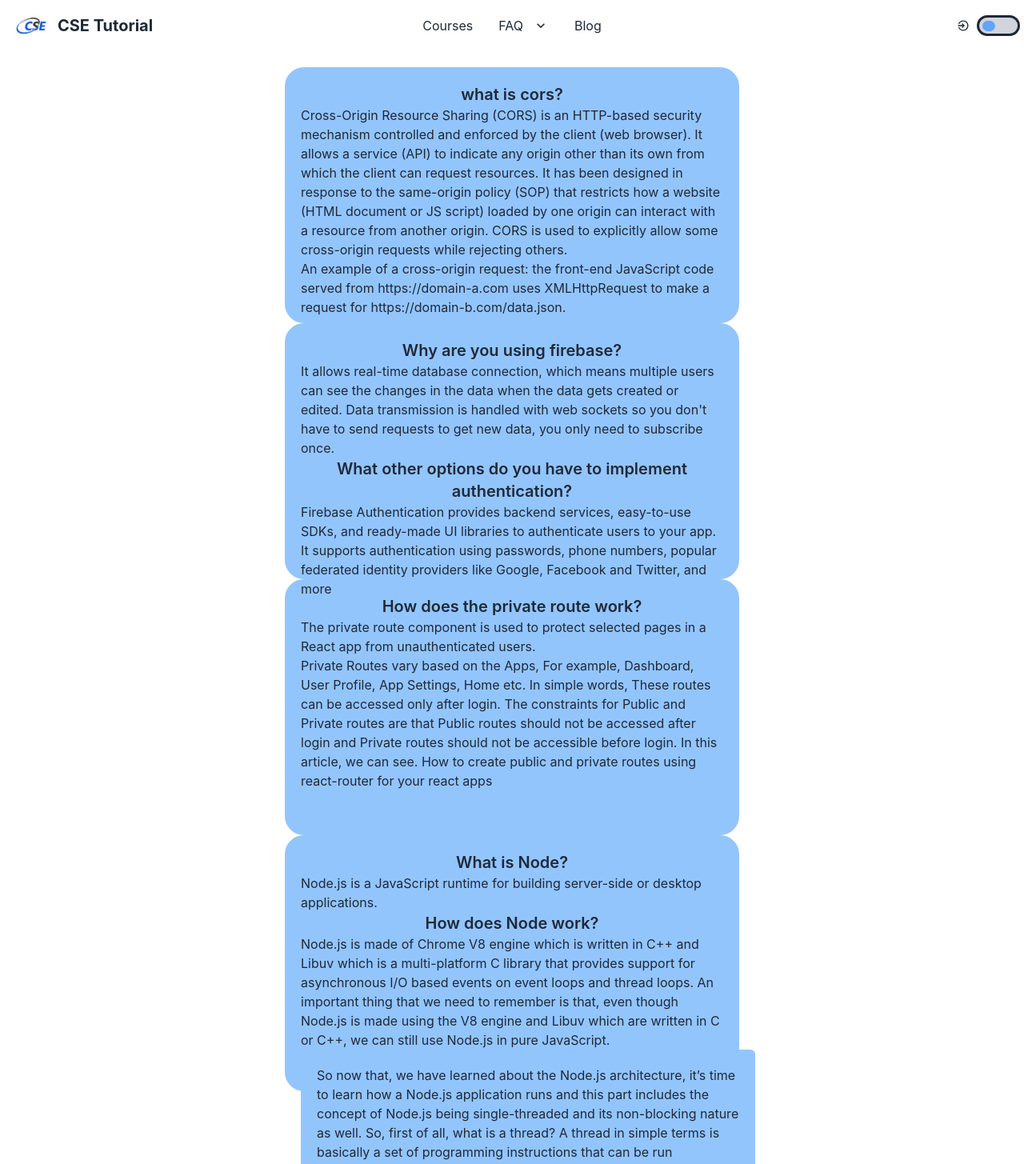
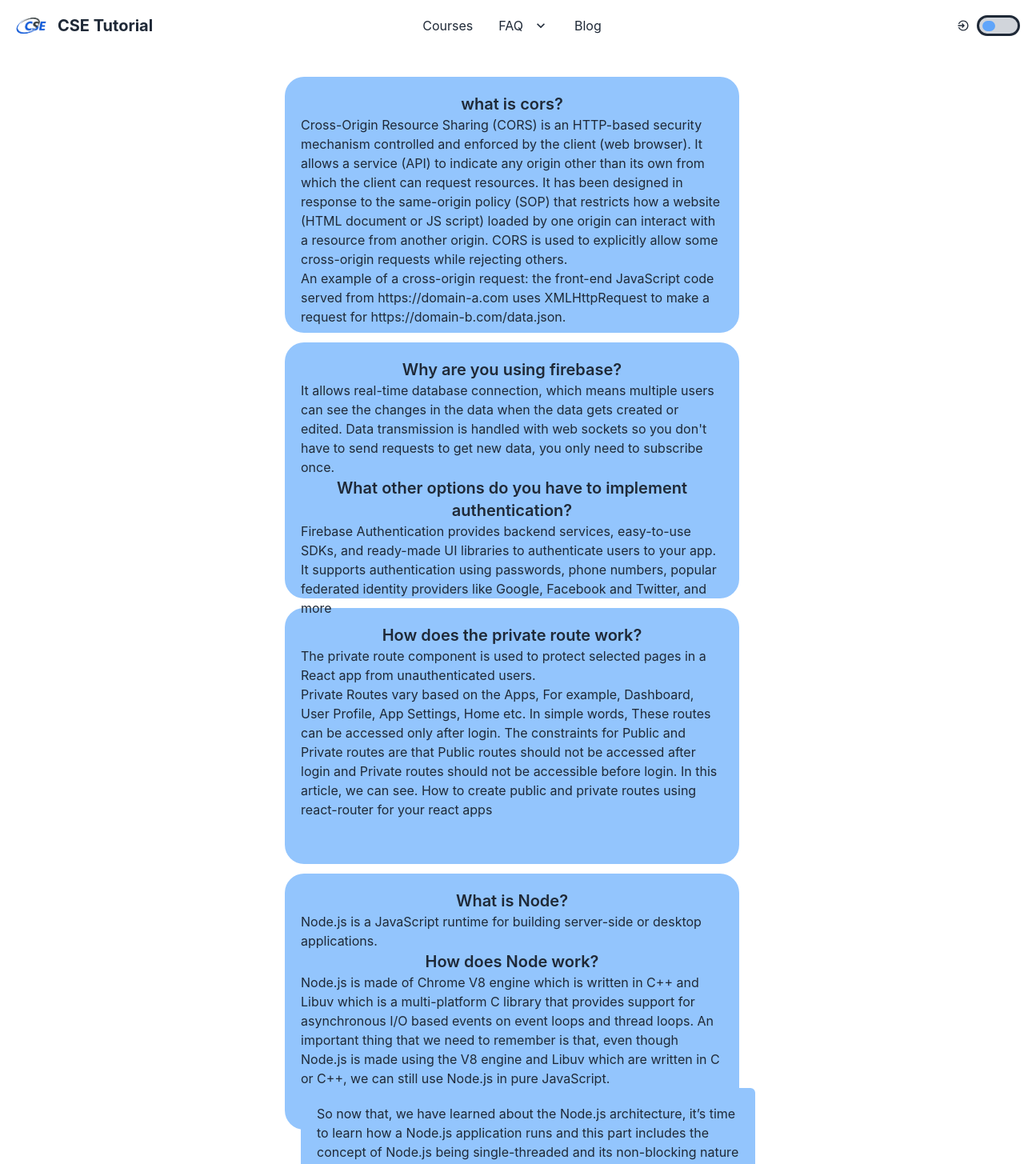
Before and after one commit to Ozyullah/learning-platform-assignment, a React (Create React App) app: page /blog in a window 1280 px wide. Shown: the top 1455 px of the page at 80% size. Built offline with nearby package versions, Linux system fonts and the light colour scheme; no server answers.

Commit message:
last update

```diff
--- a/src/Pages/Afootpages/Blog/Blog.js
+++ b/src/Pages/Afootpages/Blog/Blog.js
@@ -3,7 +3,7 @@ import React from 'react';
 const Blog = () => {
     return (
         <div >
-            <div className="artboard artboard-horizontal phone-1 bg-blue-300 rounded-3xl p-5">
+            <div className="artboard artboard-horizontal phone-1 bg-blue-300 rounded-3xl p-5 m-3">
                 <div>
                     <h1 className='text-center text-xl font-semibold'>what is cors?</h1>
                 </div>
@@ -20,7 +20,7 @@ const Blog = () => {
 
 
 {/* Answere two */}
-            <div className="artboard artboard-horizontal phone-1 bg-blue-300 rounded-3xl p-5">
+            <div className="artboard artboard-horizontal phone-1 bg-blue-300 rounded-3xl p-5 m-3">
                 <div>
                     <h1 className='text-center text-xl font-semibold'> Why are you using firebase?</h1>
                 </div>
@@ -36,7 +36,7 @@ const Blog = () => {
 
 
 {/* Answere three */}
-            <div className="artboard artboard-horizontal phone-1 bg-blue-300 rounded-3xl p-5">
+            <div className="artboard artboard-horizontal phone-1 bg-blue-300 rounded-3xl p-5 m-3">
                 <div>
                     <h1 className='text-center text-xl font-semibold'> How does the private route work?</h1>
                 </div>
@@ -57,7 +57,7 @@ In this article, we can see. How to create public and private routes using react
 
 {/* Answere four */}
 
-            <div className="artboard artboard-horizontal phone-1 bg-blue-300 rounded-3xl p-5">
+            <div className="artboard artboard-horizontal phone-1 bg-blue-300 rounded-3xl p-5 m-3">
                 <div>
                     <h1 className='text-center text-xl font-semibold'>What is Node?</h1>
                 </div>
--- a/src/Pages/Afootpages/Courses/CatagoryItems/MenuBar.js
+++ b/src/Pages/Afootpages/Courses/CatagoryItems/MenuBar.js
@@ -9,7 +9,7 @@ const MenuBar = () => {
     const [catagories, setCatagories] = useState([]);
 
     useEffect(() => {
-        fetch('http://localhost:5000/catagory')
+        fetch('https://learning-platforn-assignment-server.vercel.app/catagory')
             .then(res => res.json())
             .then(data => setCatagories(data))
     }, [])
--- a/src/Pages/Afootpages/Courses/Courses.js
+++ b/src/Pages/Afootpages/Courses/Courses.js
@@ -6,7 +6,7 @@ const Courses = () => {
     // const [catagories,setCatagories]=useState([]);
 
     // useEffect(()=>{
-    //     fetch('http://localhost:5000/catagory')
+    //     fetch('https://learning-platforn-assignment-server.vercel.app/catagory')
     //     .then(res => res.json())
     //     .then(data => setCatagories(data))
     // },[])
--- a/src/Pages/Afootpages/CoursesDetails/Descriptions/CoursesDescription.js
+++ b/src/Pages/Afootpages/CoursesDetails/Descriptions/CoursesDescription.js
@@ -11,7 +11,7 @@ const CoursesDescription = () => {
     console.log(albums)
     return (
         <div>
-           <DescriptionHead></DescriptionHead>
+           <DescriptionHead key={albums._id} collect={albums}></DescriptionHead>
            <div className='m-10 reader' ref={ref}>
                <img className='flex justify-center' src={albums.img} alt="" />
                <h4 className='text-4xl'>{albums.name}</h4>
--- a/src/Pages/Afootpages/CoursesDetails/Descriptions/DescriptionHead.js
+++ b/src/Pages/Afootpages/CoursesDetails/Descriptions/DescriptionHead.js
@@ -7,9 +7,12 @@ import Pdf from "react-to-pdf";
 import { Link } from 'react-router-dom';
 
 
-export const ref =React.createRef()
+export const ref = React.createRef()
 
-const DescriptionHead = () => {
+const DescriptionHead = ({ collect }) => {
+
+  console.log(collect)
+  const { name } = collect;
   return (
     <div>
       <div className="navbar bg-light-500">
@@ -41,24 +44,18 @@ const DescriptionHead = () => {
         <div className="navbar-center hidden lg:flex">
           <ul className="menu menu-horizontal px-1">
             <li><Link to={'/courses'}>Courses</Link></li>
-            <li tabIndex={0}>
-              <Link to={'/faq'}>
-                FAQ
-                <svg className="fill-current" xmlns="http://www.w3.org/2000/svg" width="20" height="20" viewBox="0 0 24 24"><path d="M7.41,8.58L12,13.17L16.59,8.58L18,10L12,16L6,10L7.41,8.58Z" /></svg>
-              </Link>
-              <ul className="p-2">
-                <li><a href="#">Submenu 1</a></li>
-                <li><a href="#">Submenu 2</a></li>
           </ul>
-            </li>
-            <li><Link to={'/blog'}>Blog</Link></li>
-          </ul>
+
         </div>
+
         <div className="navbar-end">
+          <div>
+            <h3 className='font-bold text-gray-500 md:mr-24 sm:mr-2 mr-44'>{name}</h3>
+          </div>
 
           <div className='mr-10'>
             <Pdf targetRef={ref} filename="courses-description.pdf">
-                {({toPdf})=><button onClick={toPdf}><TbBookDownload/></button>}
+              {({ toPdf }) => <button onClick={toPdf}><TbBookDownload /></button>}
             </Pdf>
           </div>
 
--- a/src/Router/Authrouter.js
+++ b/src/Router/Authrouter.js
@@ -16,54 +16,54 @@ import Securerouter from "./Privateroute/Securerouter";
 
 export const router = createBrowserRouter([
     {
-        path:"/",
-        element:<Main></Main>,
-        children:[
+        path: "/",
+        element: <Main></Main>,
+        children: [
             {
-            path:"/",
-            element:<Home></Home>,
-            loader:()=>fetch("http://localhost:5000/tittles ")
+                path: "/",
+                element: <Home></Home>,
+                loader: ()=>fetch("https://learning-platforn-assignment-server.vercel.app/tittles ")
             },
             {
-            path:"/faq",
-            element:<Faq></Faq>,
+                path: "/faq",
+                element: <Faq></Faq>,
             },
             {
-            path:"/blog",
-            element:<Blog></Blog>
+                path: "/blog",
+                element: <Blog></Blog>
             },
             {
-            path:"/login",
-            element:<Login></Login>
+                path: "/login",
+                element: <Login></Login>
             },
             {
-            path:"/register",
-            element:<Register></Register>
+                path: "/register",
+                element: <Register></Register>
             },
             {
-            path:"/courses",
-            element:<Courses></Courses>,
+                path: "/courses",
+                element: <Courses></Courses>,
             },
             {
-            path:"/catagory/:id",
-            element:<CoursesItems></CoursesItems>,
-            loader:({params})=>fetch(`http://localhost:5000/catagory/${params.id}`)
+                path: "/catagory/:id",
+                element: <CoursesItems></CoursesItems>,
+                loader: ({ params }) => fetch(`https://learning-platforn-assignment-server.vercel.app/catagory/${params.id}`)
             },
             {
-            path:"/premium/:id",
-            element:<Securerouter><CheckOut></CheckOut></Securerouter>,
-            loader:({ params })=>fetch(`http://localhost:5000/premium/${params.id}`)
+                path: "/premium/:id",
+                element: <Securerouter><CheckOut></CheckOut></Securerouter>,
+                loader: ({ params }) => fetch(`https://learning-platforn-assignment-server.vercel.app/premium/${params.id}`)
             }
         ]
     },
     {
-        path:"/courses/:id",
-        element:<CoursesDescription></CoursesDescription>,
-        loader:({ params })=>fetch(`http://localhost:5000/courses/${params.id}`)
+        path: "/courses/:id",
+        element: <CoursesDescription></CoursesDescription>,
+        loader: ({ params }) => fetch(`https://learning-platforn-assignment-server.vercel.app/courses/${params.id}`)
     },
     {
-        path:"/*",
-        element:<ErrorPage></ErrorPage>
+        path: "/*",
+        element: <ErrorPage></ErrorPage>
     }
 
 ])
```
Also changed, not shown: firebase.json (added), 1 other file (tests, documents, lock files or other folders). Lines whose indentation alone changed are shown as unchanged.
